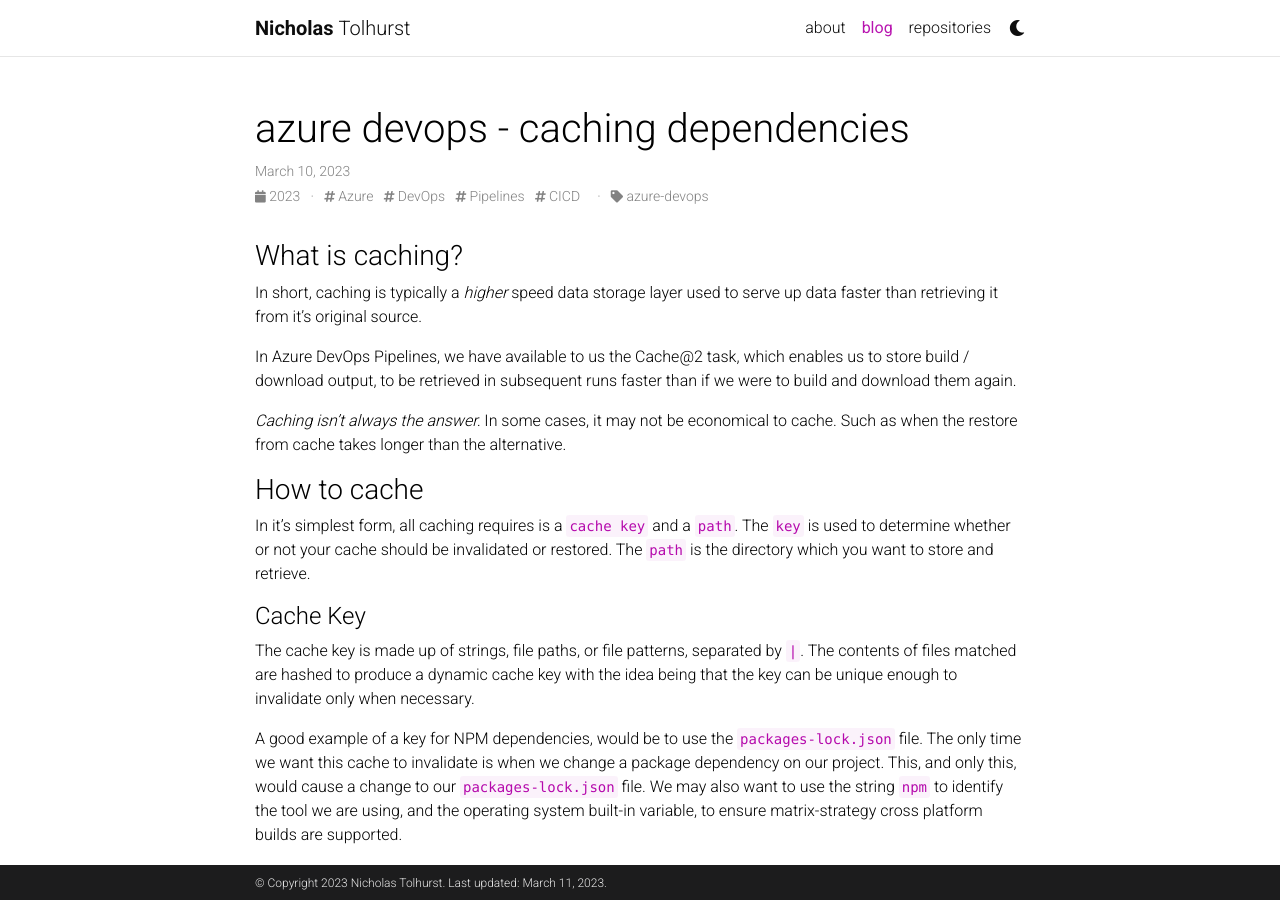
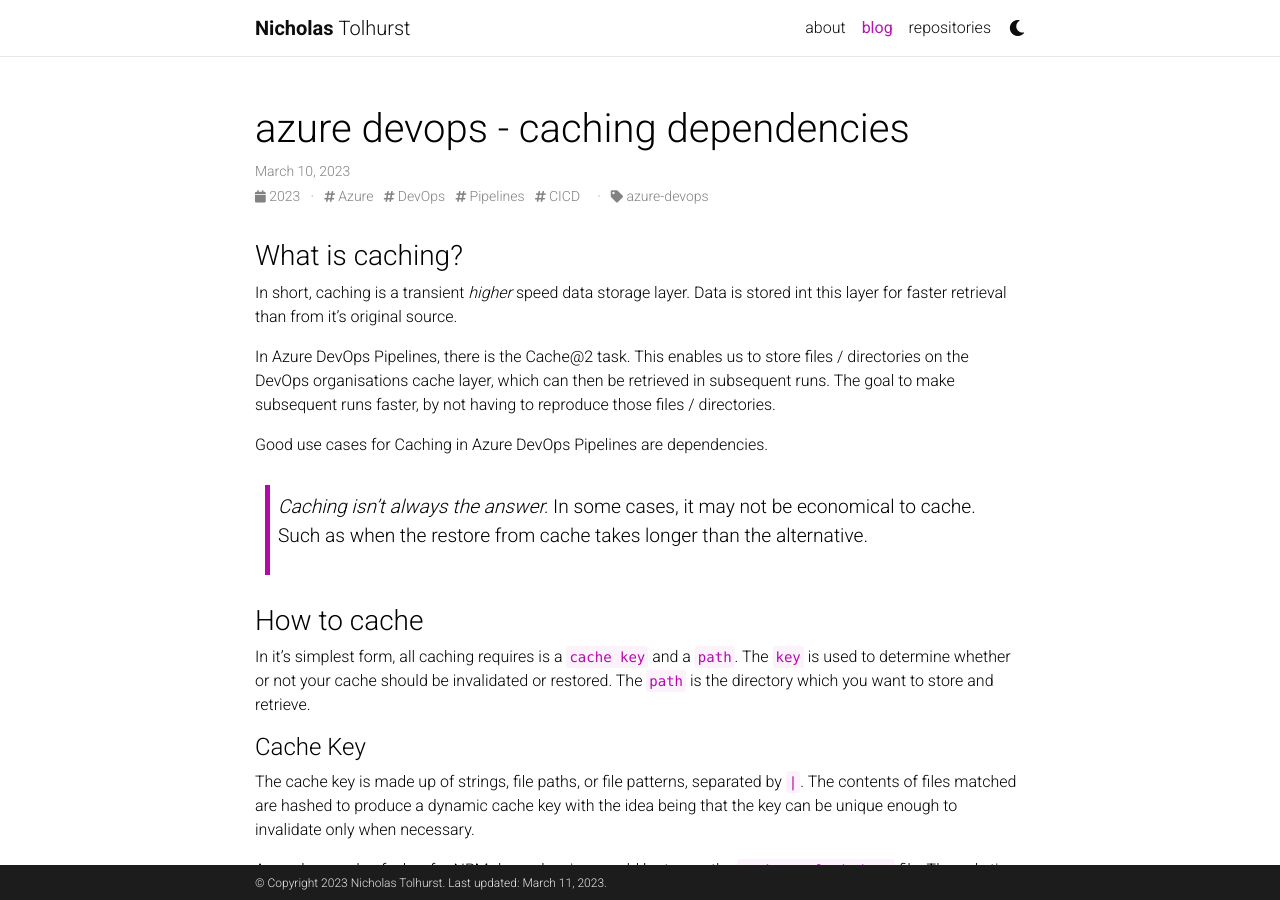
Before and after one commit to nicktolhurst/nicktolhurst.github.io, a Jekyll site: the page built from _posts/2023-03-10-azdo-nugetcache.md, in a window 1280 px wide and 900 px high. Built offline with Jekyll 4.4.1, drawn with Linux system fonts in a browser that asks for light colours; comment, search, counter and statistics services are not loaded; a style sheet for code colours, icons or effects is not loaded.

Commit message:
updates blog

```diff
--- a/_posts/2023-03-10-azdo-nugetcache.md
+++ b/_posts/2023-03-10-azdo-nugetcache.md
@@ -10,11 +10,13 @@
 
 ### What is caching?
 
-In short, caching is typically a _higher_ speed data storage layer used to serve up data faster than retrieving it from it's original source.
+In short, caching is a transient _higher_ speed data storage layer. Data is stored int this layer for faster retrieval than from it's original source.
 
-In Azure DevOps Pipelines, we have available to us the Cache@2 task, which enables us to store build / download output, to be retrieved in subsequent runs faster than if we were to build and download them again.
+In Azure DevOps Pipelines, there is the Cache@2 task. This enables us to store files / directories on the DevOps organisations cache layer, which can then be retrieved in subsequent runs. The goal to make subsequent runs faster, by not having to reproduce those files / directories.
 
-*Caching isn't always the answer.* In some cases, it may not be economical to cache. Such as when the restore from cache takes longer than the alternative.
+Good use cases for Caching in Azure DevOps Pipelines are dependencies.
+
+> *Caching isn't always the answer.* In some cases, it may not be economical to cache. Such as when the restore from cache takes longer than the alternative.
 
 ### How to cache
 
```
